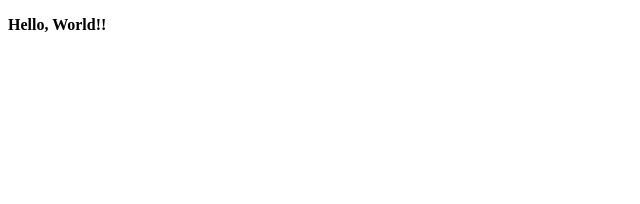
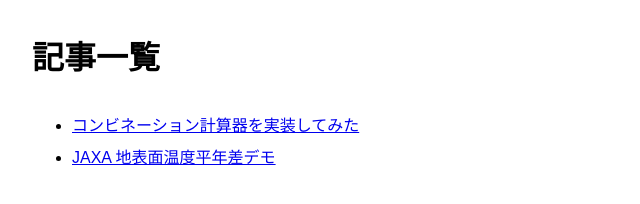
Before and after one commit to kashiwanopaa/blog, a plain HTML site: page index.html in a window 1280 px wide. Shown: the whole page, without its empty margins (0-640 px from the left). Drawn offline with Linux system fonts and the light colour scheme.

Commit message:
Create index

```diff
--- a/index.html
+++ b/index.html
@@ -2,9 +2,18 @@
 <html lang="ja">
 <head>
     <meta charset="UTF-8">
-    <title>Hello World</title>
+    <title>記事一覧</title>
+    <style>
+        body { font-family: sans-serif; margin: 2em; }
+        h1 { margin-bottom: 1em; }
+        ul { line-height: 2; }
+    </style>
 </head>
 <body>
-    <p style="font-weight: bold;">Hello, World!!</p>
+    <h1>記事一覧</h1>
+    <ul>
+        <li><a href="articles/uhjip2/index.html">コンビネーション計算器を実装してみた</a></li>
+        <li><a href="articles/b8reqz/index.html">JAXA 地表面温度平年差デモ</a></li>
+    </ul>
 </body>
 </html>
```
